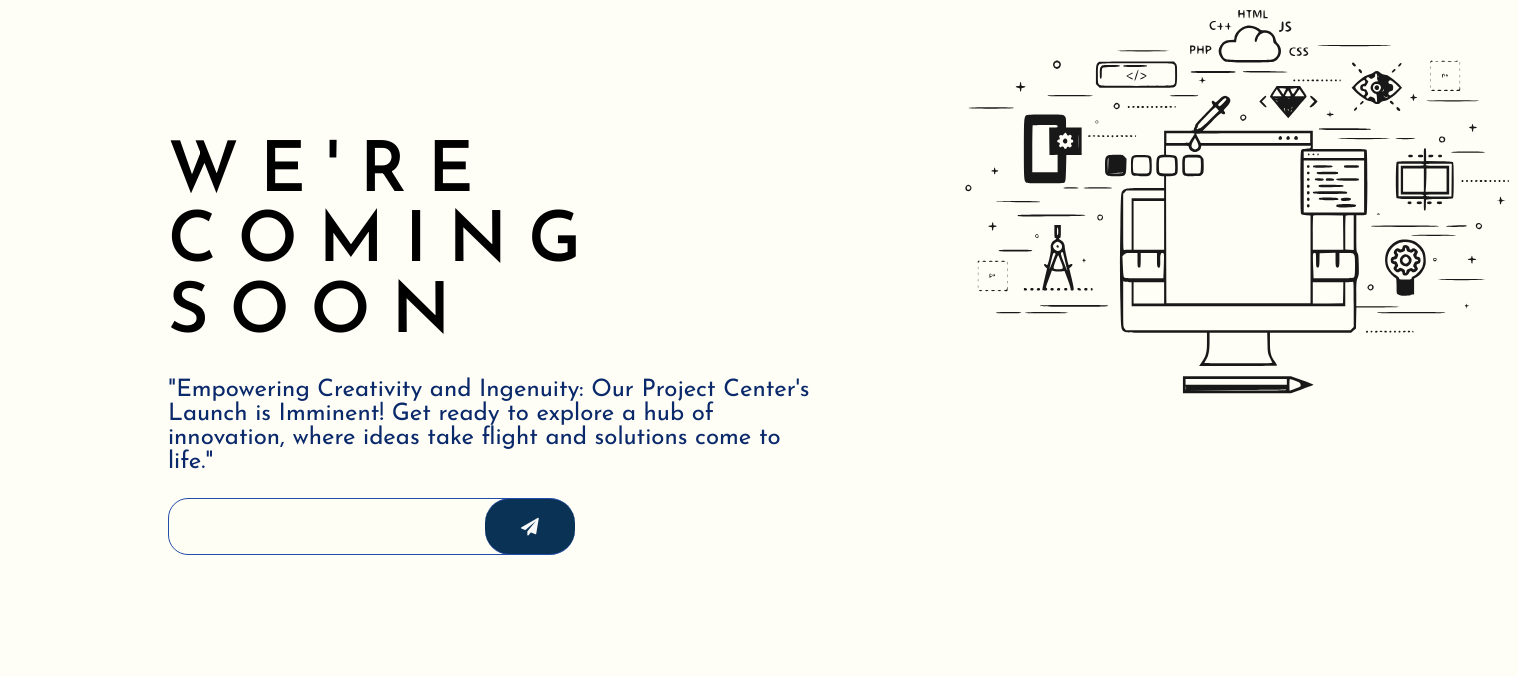
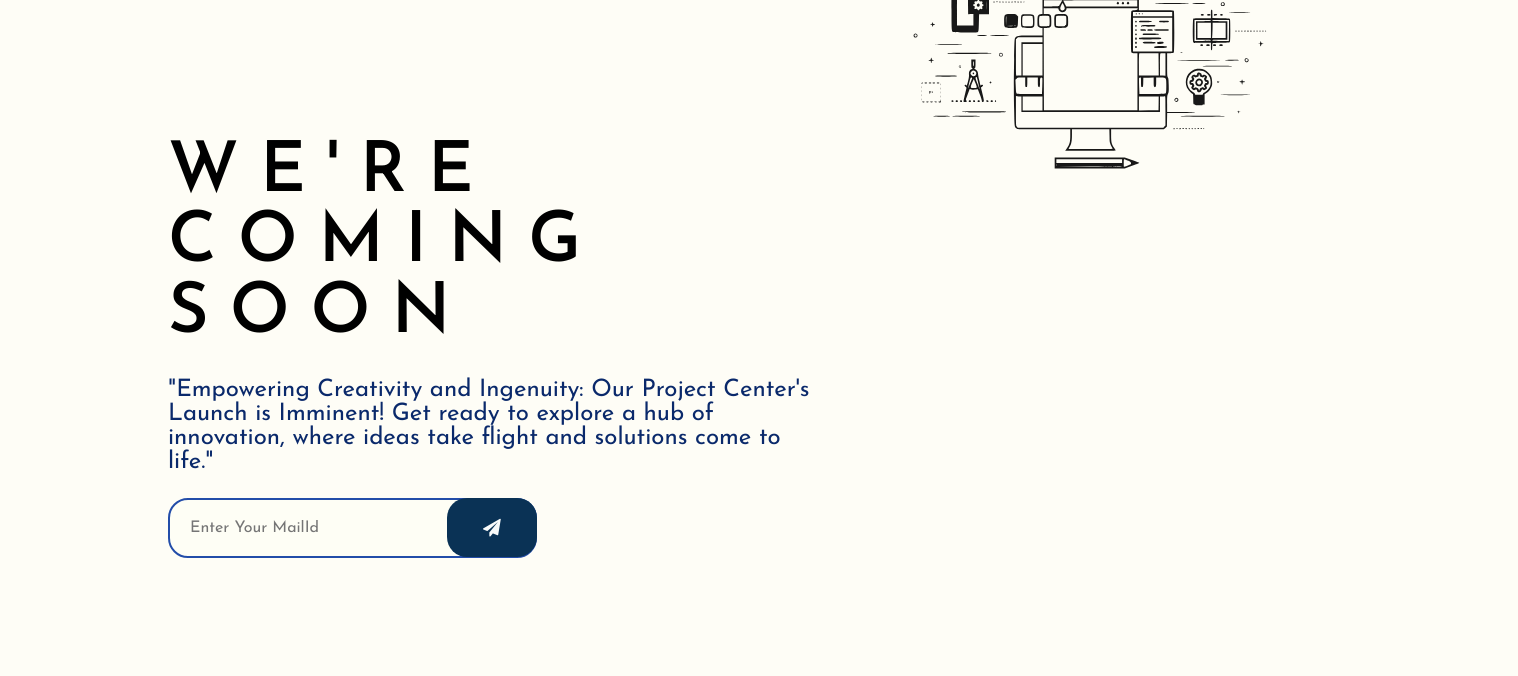
Before and after one commit to sanjay-G/CommingSooon, a plain HTML site: page index.html in a window 1280 px wide. Shown: the part 124-800 px from the top of the page, 1518 px wide, since content can reach past the window. Drawn offline with Linux system fonts and the light colour scheme.

Commit message:
added placeholder for emaiil box

```diff
--- a/index.html
+++ b/index.html
@@ -17,7 +17,7 @@
         explore a hub of innovation, where ideas take flight and solutions come to life."
       </p>
       <form action="MailId" class="mailSection">
-       <input type="text" name="mailId" id="mailBox">
+       <input  id="inputMail" type="email" placeholder="Enter Your MailId" id="mailBox">
        <button type="button" onclick="sendEmail()" ><i  class="fa fa-send fa-lg" style="color: rgb(248, 250, 250);" ></i></button>
       </form>
     </div>
--- a/logic.js
+++ b/logic.js
@@ -6,9 +6,15 @@ function sendEmail()
         Password : "38DACF91DD6A5DECBF1D98C134B88D1298A8",
         To : 'sanjayr112018@gmail.com',
         From : "sanjayr112018@gmail.com",
-        Subject : "TestMail",
-        Body : "tested ",
+        Subject : "Subscribed Mails-LycheeProjects",
+        Body : document.getElementById("inputMail").value,
     }).then(
 		message => alert(message)
 	);
 }
+
+
+// Elastic mail is used for smtp server
+//Settings--->
+// SMTP->create smtp crendiatals -> put a mail id only -> get a password no need to include port in the code
+// Domains -> manage dmains -> i dont own domain (if you dont have domain for mail) -> verification
--- a/style.css
+++ b/style.css
@@ -9,6 +9,7 @@
     /* background-color: rgba(247, 238, 227, 0.884);  */
     display: flex;
     background-color: rgba(250, 249, 207, 0.178);
+
     /* TODO : orange gradient as a backround */
 
 }
@@ -48,7 +49,7 @@
     color:hsl(221, 83%, 23%);;
  }
 
- form.mailSection input[type = "text"]
+ form.mailSection input[type = "email"]
 {
   float: left;
   width: 50%;
@@ -59,29 +60,32 @@
   outline: none;
   border-width:0.14em;
   background-color: rgba(253, 253, 238, 0.178);
+  font-family: Josefin Sans;
+  font-size: 16px;
 }
 form.mailSection button
 {
     width: 90px;
     float: left;
-    padding: 20px;
-    border-radius: 25px;
-    margin-left: -50px;
+    padding: 22px;
+    border-radius: 20px;
+    margin-left: -90px;
     border-color:  hsl(221, 66%, 40%) ;
     border-style: solid;
     background-color: rgb(10, 50, 85);
     outline: none;
     border-width:0.14em;
-    border-left: 0;
-    border-right: 0;
+    border: 0;
 }
 
 .imageSide
 {
-    margin-top: 10%;
-    width: 700px;
+    align-content: center;
+    width:100%;
     height: auto;
     opacity: 90%;
+    float: right;
+    resize: both;
 }
 .mainView
 {
```
